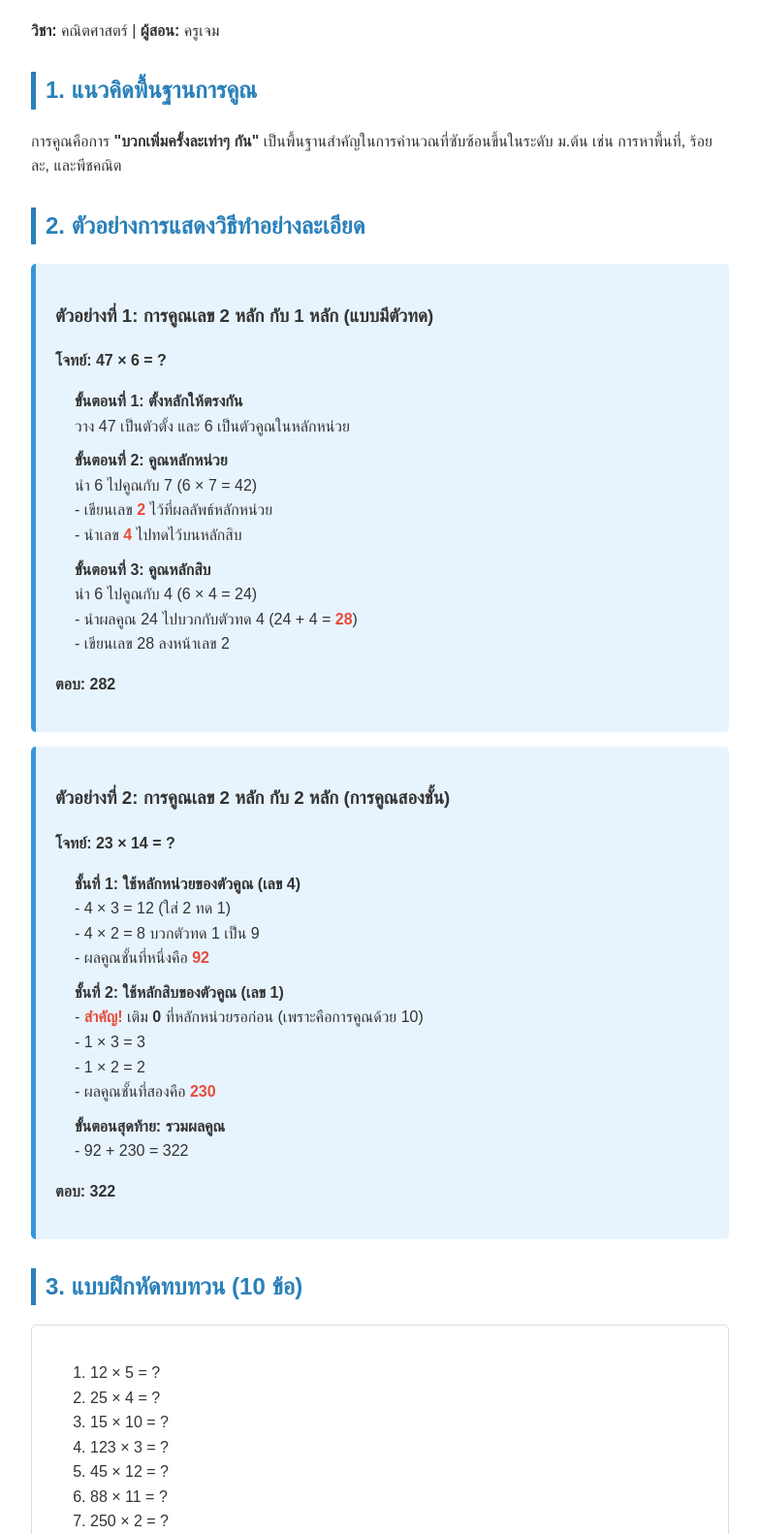
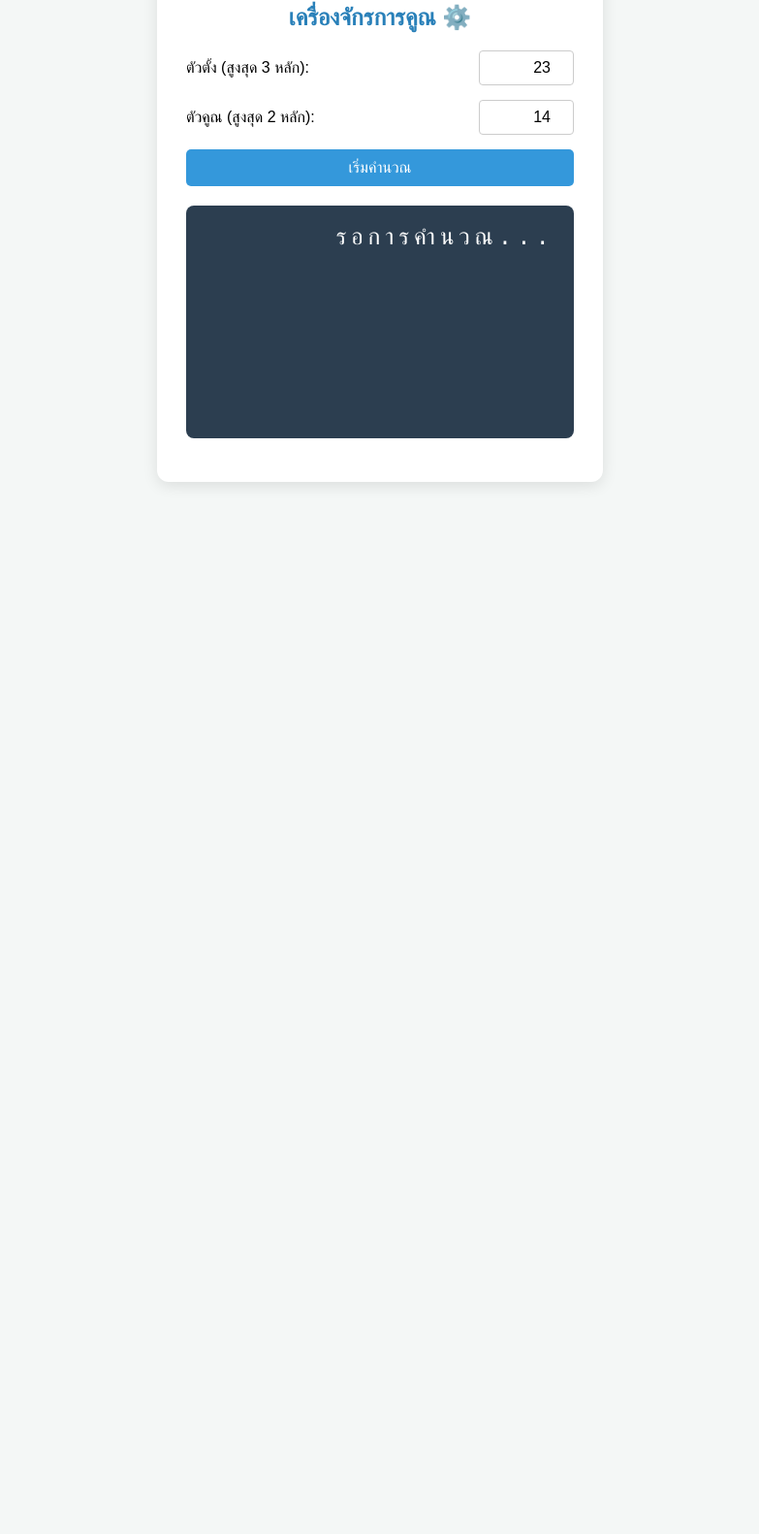
Before and after one commit to Gannet16/quiz, a plain HTML site: page index.html in a window 1280 px wide. Shown: the part 174-1756 px from the top of the page at 97% size, without its empty margins (248-1031 px from the left). After the commit the page ends 800 px from the top, so only its background shows below. Drawn offline with Linux system fonts and the light colour scheme.

Commit message:
Update index.html

```diff
--- a/index.html
+++ b/index.html
@@ -1,167 +1,199 @@
-html_content = """
 <!DOCTYPE html>
 <html lang="th">
 <head>
     <meta charset="UTF-8">
     <meta name="viewport" content="width=device-width, initial-scale=1.0">
-    <title>เอกสารการเรียน: พื้นฐานการคูณสู่มัธยมต้น</title>
+    <title>Multiplication Visualizer - ครูเจม</title>
     <style>
         body {
             font-family: 'Sarabun', sans-serif;
-            line-height: 1.6;
-            color: #333;
-            max-width: 800px;
-            margin: 0 auto;
-            padding: 20px;
             background-color: #f4f7f6;
+            display: flex;
+            justify-content: center;
+            align-items: center;
+            min-height: 100vh;
+            margin: 0;
         }
         .container {
             background: white;
-            padding: 40px;
-            border-radius: 8px;
-            box-shadow: 0 2px 10px rgba(0,0,0,0.1);
-        }
-        h1 {
-            color: #2c3e50;
+            padding: 30px;
+            border-radius: 12px;
+            box-shadow: 0 4px 15px rgba(0,0,0,0.1);
             text-align: center;
-            border-bottom: 3px solid #3498db;
-            padding-bottom: 10px;
+            width: 100%;
+            max-width: 400px;
         }
         h2 {
             color: #2980b9;
-            border-left: 5px solid #2980b9;
-            padding-left: 10px;
-            margin-top: 30px;
+            margin-bottom: 20px;
         }
-        .example-box {
-            background-color: #e8f4fd;
+        .input-group {
+            margin-bottom: 15px;
+            display: flex;
+            justify-content: space-between;
+            align-items: center;
+        }
+        input[type="number"] {
+            width: 80px;
+            padding: 8px;
+            font-size: 16px;
+            border: 1px solid #ccc;
+            border-radius: 4px;
+            text-align: right;
+        }
+        button {
+            background-color: #3498db;
+            color: white;
+            border: none;
+            padding: 10px 20px;
+            font-size: 16px;
             border-radius: 5px;
+            cursor: pointer;
+            width: 100%;
+            margin-bottom: 20px;
+            transition: background 0.3s;
+        }
+        button:hover {
+            background-color: #2980b9;
+        }
+        .math-board {
+            font-family: 'Courier New', Courier, monospace;
+            font-size: 24px;
+            background: #2c3e50;
+            color: white;
             padding: 20px;
-            margin: 15px 0;
-            border-left: 5px solid #3498db;
+            border-radius: 8px;
+            text-align: right;
+            letter-spacing: 5px;
+            min-height: 200px;
         }
-        .step {
-            margin-bottom: 10px;
-            padding-left: 20px;
+        .line {
+            border-bottom: 2px solid white;
+            margin: 5px 0;
         }
-        .math-block {
-            font-family: 'Courier New', Courier, monospace;
-            background: #eee;
-            padding: 10px;
-            border-radius: 4px;
-            display: inline-block;
-            margin: 10px 0;
-        }
-        .exercise-list {
-            background: #fff;
-            padding: 20px;
-            border: 1px solid #ddd;
-            border-radius: 5px;
-        }
-        .footer {
-            text-align: center;
-            margin-top: 40px;
-            font-size: 0.9em;
-            color: #7f8c8d;
+        .hidden {
+            display: none;
         }
         .highlight {
             color: #e74c3c;
             font-weight: bold;
+            animation: pulse 1s infinite;
+        }
+        .fade-in {
+            animation: fadeIn 1s forwards;
+            opacity: 0;
+        }
+        @keyframes fadeIn {
+            to { opacity: 1; }
+        }
+        @keyframes pulse {
+            0% { transform: scale(1); }
+            50% { transform: scale(1.2); }
+            100% { transform: scale(1); }
+        }
+        .explanation {
+            margin-top: 15px;
+            font-size: 14px;
+            color: #7f8c8d;
+            text-align: left;
         }
     </style>
 </head>
 <body>
-    <div class="container">
-        <h1>บทเรียน: พื้นฐานการคูณสู่มัธยมต้น</h1>
-        <p><strong>วิชา:</strong> คณิตศาสตร์ | <strong>ผู้สอน:</strong> ครูเจม</p>
 
-        <h2>1. แนวคิดพื้นฐานการคูณ</h2>
-        <p>การคูณคือการ <strong>"บวกเพิ่มครั้งละเท่าๆ กัน"</strong> เป็นพื้นฐานสำคัญในการคำนวณที่ซับซ้อนขึ้นในระดับ ม.ต้น เช่น การหาพื้นที่, ร้อยละ, และพีชคณิต</p>
+<div class="container">
+    <h2>เครื่องจักรการคูณ ⚙️</h2>
 
-        <h2>2. ตัวอย่างการแสดงวิธีทำอย่างละเอียด</h2>
+    <div class="input-group">
+        <label>ตัวตั้ง (สูงสุด 3 หลัก):</label>
+        <input type="number" id="num1" max="999" value="23">
+    </div>
+    <div class="input-group">
+        <label>ตัวคูณ (สูงสุด 2 หลัก):</label>
+        <input type="number" id="num2" max="99" value="14">
+    </div>
 
-        <div class="example-box">
-            <h3>ตัวอย่างที่ 1: การคูณเลข 2 หลัก กับ 1 หลัก (แบบมีตัวทด)</h3>
-            <p><strong>โจทย์: 47 × 6 = ?</strong></p>
-            <div class="step">
-                <strong>ขั้นตอนที่ 1: ตั้งหลักให้ตรงกัน</strong><br>
-                วาง 47 เป็นตัวตั้ง และ 6 เป็นตัวคูณในหลักหน่วย
-            </div>
-            <div class="step">
-                <strong>ขั้นตอนที่ 2: คูณหลักหน่วย</strong><br>
-                นำ 6 ไปคูณกับ 7 (6 × 7 = 42)<br>
-                - เขียนเลข <span class="highlight">2</span> ไว้ที่ผลลัพธ์หลักหน่วย<br>
-                - นำเลข <span class="highlight">4</span> ไปทดไว้บนหลักสิบ
-            </div>
-            <div class="step">
-                <strong>ขั้นตอนที่ 3: คูณหลักสิบ</strong><br>
-                นำ 6 ไปคูณกับ 4 (6 × 4 = 24)<br>
-                - นำผลคูณ 24 ไปบวกกับตัวทด 4 (24 + 4 = <span class="highlight">28</span>)<br>
-                - เขียนเลข 28 ลงหน้าเลข 2
-            </div>
-            <p><strong>ตอบ: 282</strong></p>
-        </div>
+    <button onclick="startAnimation()">เริ่มคำนวณ</button>
 
-        <div class="example-box">
-            <h3>ตัวอย่างที่ 2: การคูณเลข 2 หลัก กับ 2 หลัก (การคูณสองชั้น)</h3>
-            <p><strong>โจทย์: 23 × 14 = ?</strong></p>
-            <div class="step">
-                <strong>ชั้นที่ 1: ใช้หลักหน่วยของตัวคูณ (เลข 4)</strong><br>
-                - 4 × 3 = 12 (ใส่ 2 ทด 1)<br>
-                - 4 × 2 = 8 บวกตัวทด 1 เป็น 9<br>
-                - ผลคูณชั้นที่หนึ่งคือ <span class="highlight">92</span>
-            </div>
-            <div class="step">
-                <strong>ชั้นที่ 2: ใช้หลักสิบของตัวคูณ (เลข 1)</strong><br>
-                - <span class="highlight">สำคัญ!</span> เติม <strong>0</strong> ที่หลักหน่วยรอก่อน (เพราะคือการคูณด้วย 10)<br>
-                - 1 × 3 = 3<br>
-                - 1 × 2 = 2<br>
-                - ผลคูณชั้นที่สองคือ <span class="highlight">230</span>
-            </div>
-            <div class="step">
-                <strong>ขั้นตอนสุดท้าย: รวมผลคูณ</strong><br>
-                - 92 + 230 = 322
-            </div>
-            <p><strong>ตอบ: 322</strong></p>
-        </div>
+    <div class="math-board" id="board">
+        รอการคำนวณ...
+    </div>
 
-        <h2>3. แบบฝึกหัดทบทวน (10 ข้อ)</h2>
-        <div class="exercise-list">
-            <ol>
-                <li>12 × 5 = ?</li>
-                <li>25 × 4 = ?</li>
-                <li>15 × 10 = ?</li>
-                <li>123 × 3 = ?</li>
-                <li>45 × 12 = ?</li>
-                <li>88 × 11 = ?</li>
-                <li>250 × 2 = ?</li>
-                <li>15 × 15 = ?</li>
-                <li>102 × 5 = ?</li>
-                <li>1,000 × 7 = ?</li>
-            </ol>
-        </div>
+    <div class="explanation" id="explainBox"></div>
+</div>
 
-        <h2>4. เฉลยและแนวคิด</h2>
-        <ul>
-            <li><strong>ข้อ 1: 60</strong> (10×5=50, 2×5=10)</li>
-            <li><strong>ข้อ 2: 100</strong> (เบิ้ลสองเท่าของ 25 คือ 50 แล้วเบิ้ลอีกทีเป็น 100)</li>
-            <li><strong>ข้อ 3: 150</strong> (เติม 0 ต่อท้าย)</li>
-            <li><strong>ข้อ 4: 369</strong> (คูณทีละหลักจากหน่วยไปร้อย)</li>
-            <li><strong>ข้อ 5: 540</strong> (45×10=450 บวกกับ 45×2=90)</li>
-            <li><strong>ข้อ 6: 968</strong> (88×10=880 บวกกับ 88×1=88)</li>
-            <li><strong>ข้อ 7: 500</strong> (25×2=50 แล้วเติม 0)</li>
-            <li><strong>ข้อ 8: 225</strong> (15×10=150 บวกกับ 15×5=75)</li>
-            <li><strong>ข้อ 9: 510</strong> (100×5=500 บวกกับ 2×5=10)</li>
-            <li><strong>ข้อ 10: 7,000</strong> (เติม 0 สามตัว)</li>
-        </ul>
+<script>
+    async function sleep(ms) {
+        return new Promise(resolve => setTimeout(resolve, ms));
+    }
 
-        <div class="footer">
-            <p>จัดทำโดย ครูเจม - หลักสูตรเร่งรัดเพื่อปูพื้นฐานสู่ ม.ปลาย</p>
-        </div>
-    </div>
+    async function startAnimation() {
+        const num1 = parseInt(document.getElementById('num1').value);
+        const num2 = parseInt(document.getElementById('num2').value);
+        const board = document.getElementById('board');
+        const explainBox = document.getElementById('explainBox');
+
+        if (isNaN(num1) || isNaN(num2)) {
+            board.innerHTML = "โปรดใส่ตัวเลขให้ครบครับ!";
+            return;
+        }
+
+        const num2Str = num2.toString();
+        const num1Str = num1.toString();
+
+        // Reset board
+        board.innerHTML = '';
+        explainBox.innerHTML = '';
+
+        // Step 1: Show Multiplicand and Multiplier
+        let html = `
+            <div class="fade-in">${num1Str.padStart(6, '&nbsp;')}</div>
+            <div class="fade-in">x${num2Str.padStart(5, '&nbsp;')}</div>
+            <div class="line fade-in"></div>
+        `;
+        board.innerHTML = html;
+        explainBox.innerHTML = "<b>ขั้นตอนที่ 1:</b> ตั้งหลักให้ตรงกัน";
+        await sleep(1500);
+
+        let partialProducts = [];
+
+        // Loop through multiplier digits from right to left
+        for (let i = num2Str.length - 1; i >= 0; i--) {
+            const digit = parseInt(num2Str[i]);
+            const position = num2Str.length - 1 - i; // 0 for units, 1 for tens
+
+            const product = num1 * digit;
+            // Pad with zeros based on position (e.g., *10 for tens digit)
+            const displayProduct = product + '0'.repeat(position);
+            partialProducts.push(parseInt(displayProduct));
+
+            // Step 2 & 3: Show Partial Products
+            let stepHtml = `<div class="fade-in">`;
+
+            if (position === 1) {
+                 explainBox.innerHTML = "<b>ขั้นตอนที่ 3:</b> นำหลักสิบไปคูณ <br><span style='color:#e74c3c;'>อย่าลืมเติม 0 ที่หลักหน่วยเสมอ! เพราะเรากำลังคูณด้วยหลักสิบ</span>";
+                 stepHtml += `${displayProduct.padStart(6, '&nbsp;').replace(/0$/, '<span class="highlight">0</span>')}`;
+            } else {
+                 explainBox.innerHTML = `<b>ขั้นตอนที่ 2:</b> นำหลักหน่วย (${digit}) ไปคูณตัวตั้งทั้งหมด`;
+                 stepHtml += `${displayProduct.padStart(6, '&nbsp;')}`;
+            }
+
+            stepHtml += `</div>`;
+            board.innerHTML += stepHtml;
+            await sleep(2000);
+        }
+
+        // Step 4: Show Final Sum (if more than 1 partial product)
+        if (partialProducts.length > 1) {
+            board.innerHTML += `<div class="line fade-in"></div>`;
+            const finalSum = partialProducts.reduce((a, b) => a + b, 0);
+
+            explainBox.innerHTML = "<b>ขั้นตอนสุดท้าย:</b> นำผลคูณย่อยมาบวกกัน";
+            board.innerHTML += `<div class="fade-in highlight">${finalSum.toString().padStart(6, '&nbsp;')}</div>`;
+            board.innerHTML += `<div class="line fade-in" style="border-bottom-style: double;"></div>`;
+        }
+    }
+</script>
+
 </body>
 </html>
-"""
-
-with open("multiplication_lesson_details.html", "w", encoding="utf-8") as f:
-    f.write(html_content)
```
